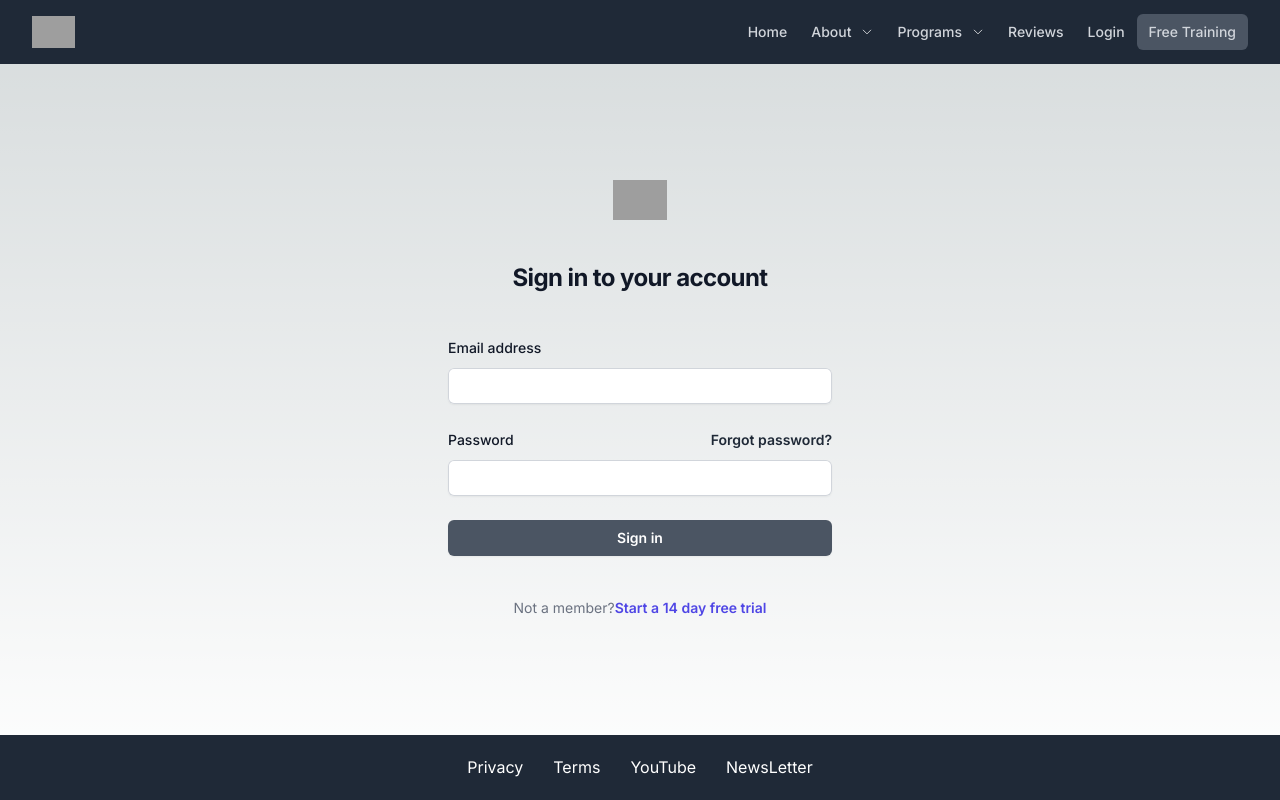
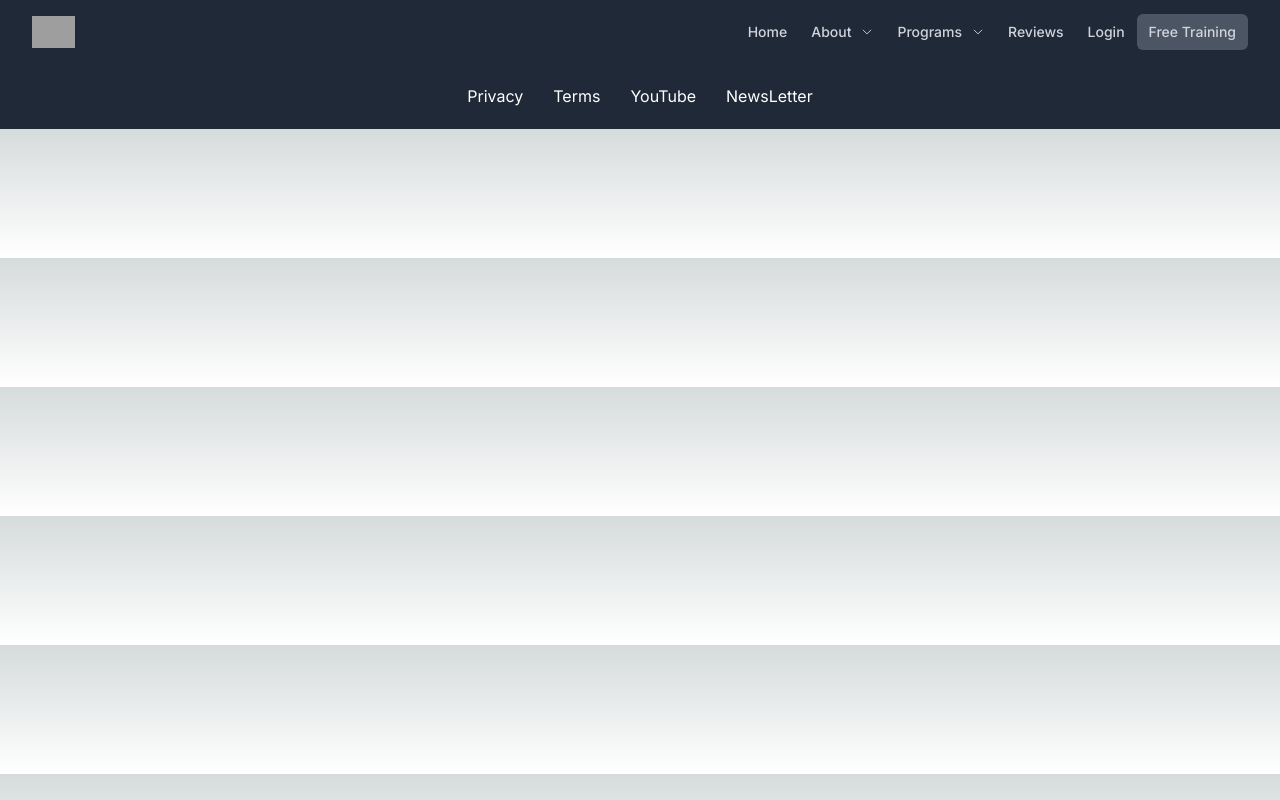
Before and after one commit to saidur1/saidurrahman, a Next.js app: page /login in a window 1280 px wide. Built offline with nearby package versions, Linux system fonts and the light colour scheme; grey boxes are pictures that could not be loaded.

Commit message:
removed: login page

```diff
--- a/next.config.js
+++ b/next.config.js
@@ -1,4 +1,8 @@
 /** @type {import('next').NextConfig} */
-const nextConfig = {}
+const nextConfig = {
+    images: {
+        domains: ["https://tailwindui.com"]
+    }
+}
 
 module.exports = nextConfig
--- a/src/app/login/page.js
+++ b/src/app/login/page.js
@@ -1,47 +1,9 @@
-
+"use client";
 const Login = () => {
   return (
     <section>
-      <div class="flex h-[calc(100vh-129px)] flex-col justify-center px-6 py-12 lg:px-8">
-  <div class="sm:mx-auto sm:w-full sm:max-w-sm">
-    <img class="mx-auto h-10 w-auto" src="https://tailwindui.com/img/logos/mark.svg?color=indigo&shade=600" alt="Your Company" />
-    <h2 class="mt-10 text-center text-2xl font-bold leading-9 tracking-tight text-gray-900">Sign in to your account</h2>
-  </div>
+    </section>
+  );
+};
 
-  <div class="mt-10 sm:mx-auto sm:w-full sm:max-w-sm">
-    <form class="space-y-6" action="#" method="POST">
-      <div>
-        <label for="email" class="block text-sm font-medium leading-6 text-gray-900">Email address</label>
-        <div class="mt-2">
-          <input id="email" name="email" type="email" autocomplete="email" required class="block w-full rounded-md border-0 py-1.5 text-gray-900 shadow-sm ring-1 ring-inset ring-gray-300 placeholder:text-gray-400 focus:ring-2 focus:ring-inset focus:ring-indigo-600 sm:text-sm sm:leading-6" />
-        </div>
-      </div>
-
-      <div>
-        <div class="flex items-center justify-between">
-          <label for="password" class="block text-sm font-medium leading-6 text-gray-900">Password</label>
-          <div class="text-sm">
-            <a href="#" class="font-semibold text-gray-800 hover:text-indigo-500">Forgot password?</a>
-          </div>
-        </div>
-        <div class="mt-2">
-          <input id="password" name="password" type="password" autocomplete="current-password" required class="block w-full rounded-md border-0 py-1.5 text-gray-900 shadow-sm ring-1 ring-inset ring-gray-300 placeholder:text-gray-400 focus:ring-2 focus:ring-inset focus:ring-gray-600 sm:text-sm sm:leading-6" />
-        </div>
-      </div>
-
-      <div>
-        <button type="submit" class="flex w-full justify-center rounded-md bg-gray-600 px-3 py-1.5 text-sm font-semibold leading-6 text-white shadow-sm hover:bg-gray-500 focus-visible:outline focus-visible:outline-2 focus-visible:outline-offset-2 focus-visible:outline-gray-600">Sign in</button>
-      </div>
-    </form>
-
-    <p class="mt-10 text-center text-sm text-gray-500">
-      Not a member?
-      <a href="#" class="font-semibold leading-6 text-indigo-600 hover:text-indigo-500">Start a 14 day free trial</a>
-    </p>
-  </div>
-</div>
-    </section>
-  )
-}
-
-export default Login
+export default Login;
```
